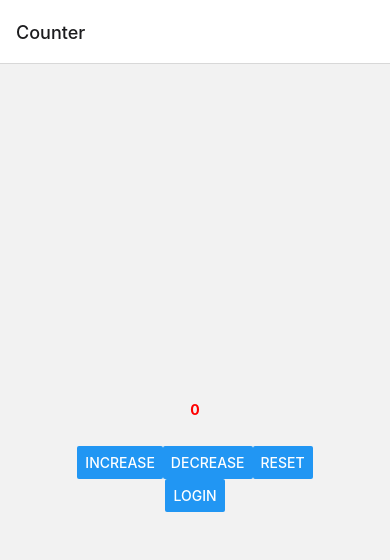
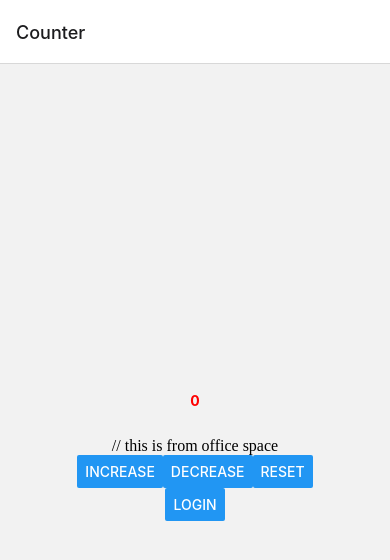
Before and after one commit to SiamSarker/AppDev_FrontEnd, a React Native app: screen /Counter in a window 390 px wide. Shown: the top 560 px of the page. Built offline with nearby package versions, Linux system fonts and the light colour scheme.

Commit message:
first commit from office branch

```diff
--- a/src/pages/CounterPage.tsx
+++ b/src/pages/CounterPage.tsx
@@ -27,6 +27,7 @@ const CounterPage = (props: any) => {
     return (
         <View style={style.mainContainer}>
             <Text style={style.counterContainer}>{counter}</Text>
+            // this is from office space
             <View style={style.buttonContainer}>
                 <Button title='Increase' onPress={increaseHandler}></Button>
                 <Button title='Decrease' onPress={decreaseHandler}></Button>
```
